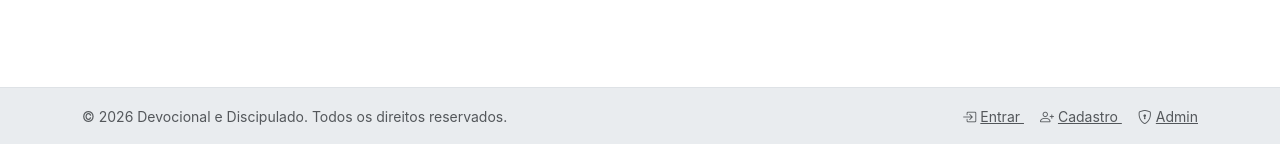
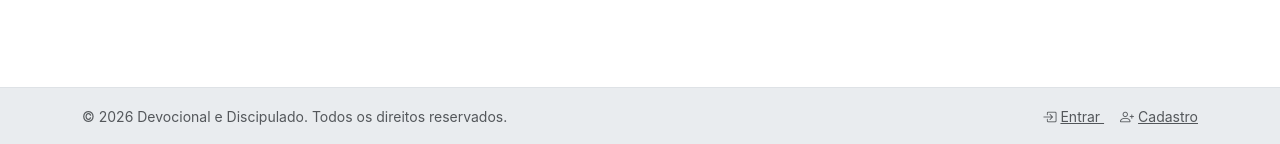
Before and after one commit to ManagerOnTec/devocionalediscipulado, a Django app: page / in a window 1280 px wide. Shown: the part 656-800 px from the top of the page. Run offline with Django 5.2, Linux system fonts and the light colour scheme.

Commit message:
2026-05-29 23:14 - GCS URLs assinadas para mídia privada; remove link admin para não autorizados

```diff
--- a/app/config/settings/prod.py
+++ b/app/config/settings/prod.py
@@ -75,8 +75,9 @@ DEFAULT_FROM_EMAIL = config("DEFAULT_FROM_EMAIL", default="noreply@example.com")
 GS_BUCKET_NAME = config("GS_BUCKET_NAME", default="")
 
 if GS_BUCKET_NAME:
-    GS_DEFAULT_ACL = None          # Usa IAM do bucket (sem ACL pública exposta)
-    GS_QUERYSTRING_AUTH = False    # URLs sem token (bucket é público via IAM Conditions)
+    GS_DEFAULT_ACL = None          # Sem ACL pública — acesso via URLs assinadas
+    GS_QUERYSTRING_AUTH = True     # Gera URLs assinadas temporárias (contorna política de organização)
+    GS_EXPIRATION = 3600           # URLs assinadas válidas por 1 hora (segundos)
     GS_FILE_OVERWRITE = False      # Nunca sobrescreve arquivos com mesmo nome
     GS_MAX_MEMORY_SIZE = 5 * 1024 * 1024  # 5 MB — acima disso usa arquivo temp
 
@@ -89,6 +90,7 @@ if GS_BUCKET_NAME:
             "BACKEND": "whitenoise.storage.CompressedManifestStaticFilesStorage",
         },
     }
+    # MEDIA_URL não é usado com GS_QUERYSTRING_AUTH=True (URL vem do storage.url())
     MEDIA_URL = f"https://storage.googleapis.com/{GS_BUCKET_NAME}/"
 
 # ─── Logs de produção ────────────────────────────────────────────────────────
--- a/app/templates/base.html
+++ b/app/templates/base.html
@@ -186,11 +186,8 @@ Blocos disponíveis:
                     <a href="{% url 'accounts:login' %}" class="text-muted small me-3">
                         <i class="bi bi-box-arrow-in-right me-1" aria-hidden="true"></i>Entrar
                     </a>
-                    <a href="{% url 'accounts:cadastro' %}" class="text-muted small me-3">
+                    <a href="{% url 'accounts:cadastro' %}" class="text-muted small">
                         <i class="bi bi-person-plus me-1" aria-hidden="true"></i>Cadastro
-                    </a>
-                    <a href="{% url 'admin:index' %}" class="text-muted small">
-                        <i class="bi bi-shield-lock me-1" aria-hidden="true"></i>Admin
                     </a>
                 </nav>
                 {% endif %}
```
